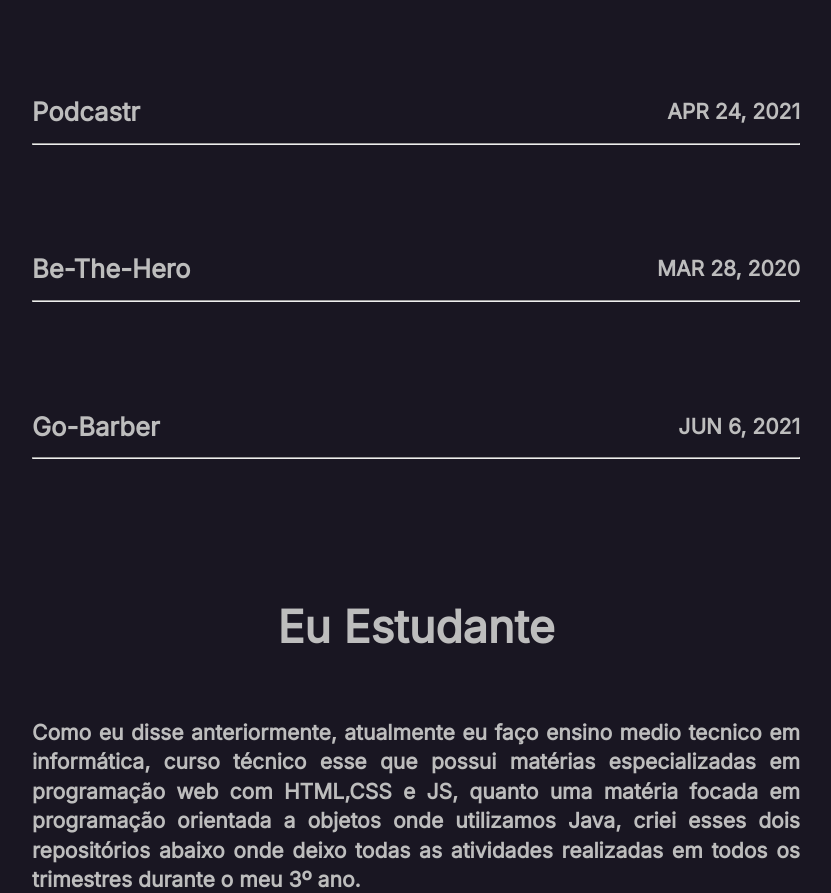
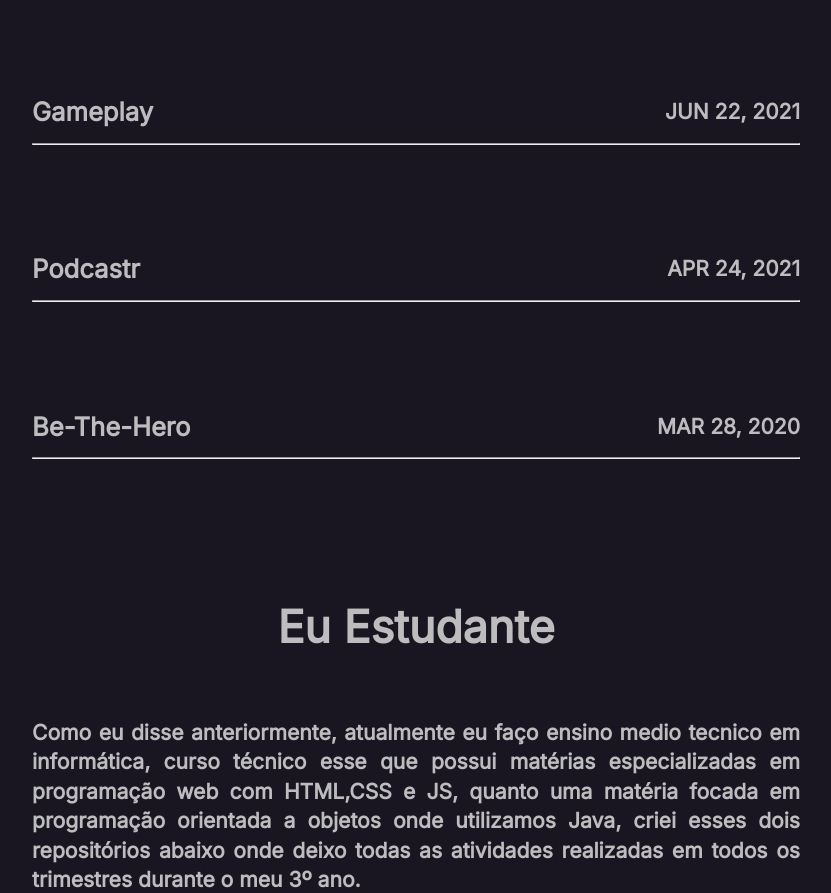
Before and after one commit to Vitor-Klein/Portifolio, a Next.js app: page / in a window 1280 px wide. Shown: the part 1518-2411 px from the top of the page, without its empty margins (224-1055 px from the left). Built offline with nearby package versions, Linux system fonts and the light colour scheme.

Commit message:
update repos order

```diff
--- a/src/pages/index.tsx
+++ b/src/pages/index.tsx
@@ -64,6 +64,12 @@ export default function Home() {
           />
 
           <RepoLink
+            name="Gameplay"
+            date="JUN 22, 2021"
+            url="https://github.com/Vitor-Klein/NLW-6-Trilha-ReactNative"
+          />
+
+          <RepoLink
             name="Podcastr"
             date="APR 24, 2021"
             url="https://github.com/Vitor-Klein/NLW-5-trilha-ReactJS"
@@ -74,13 +80,6 @@ export default function Home() {
             date="MAR 28, 2020"
             url="https://github.com/Vitor-Klein/Be-The-Hero"
           />
-
-          <RepoLink
-            name="Go-Barber"
-            date="JUN 6, 2021"
-            url="https://github.com/Vitor-Klein/GoBarber-BootcampGoStack"
-          />
-
 
           <Text
             title="Eu Estudante"
```
